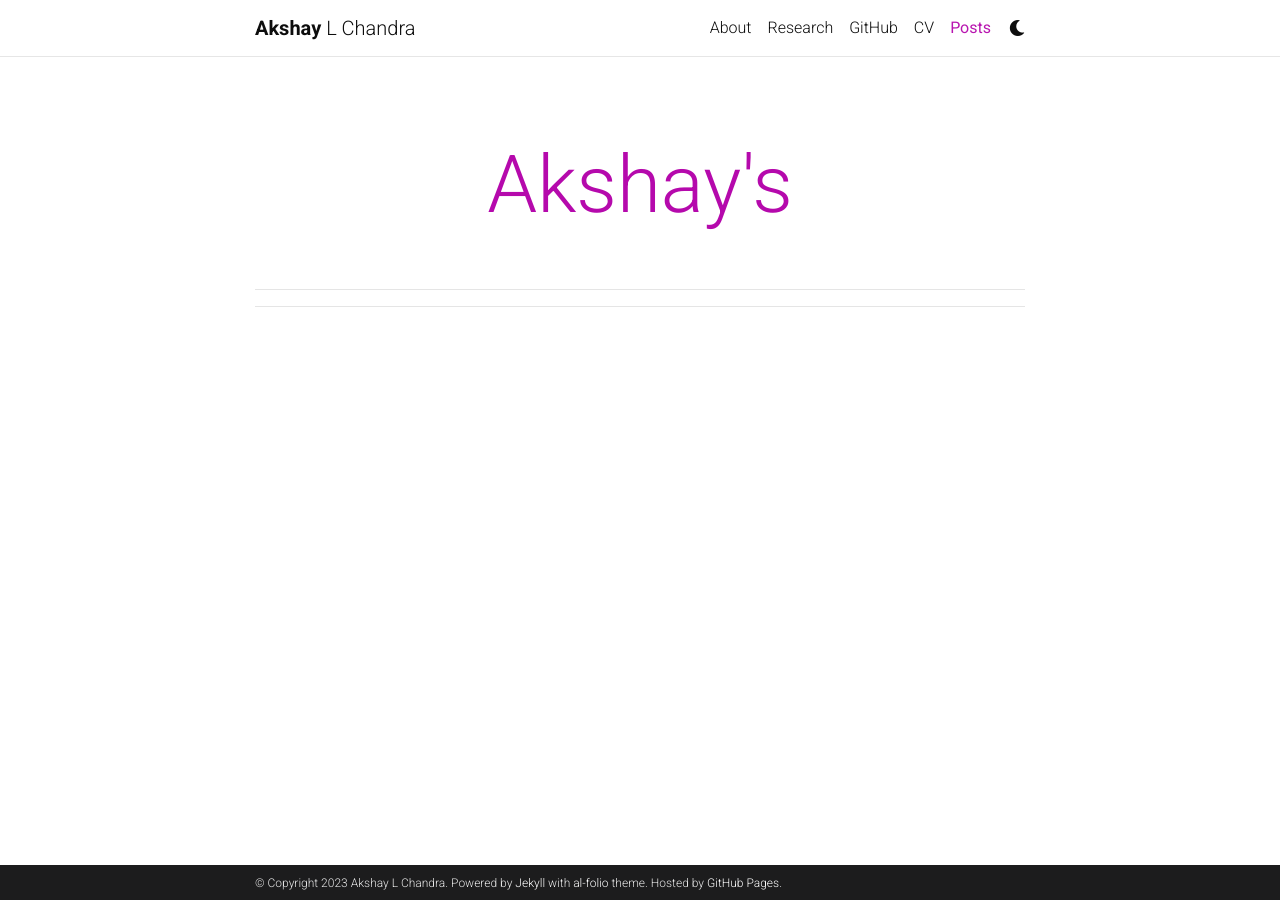
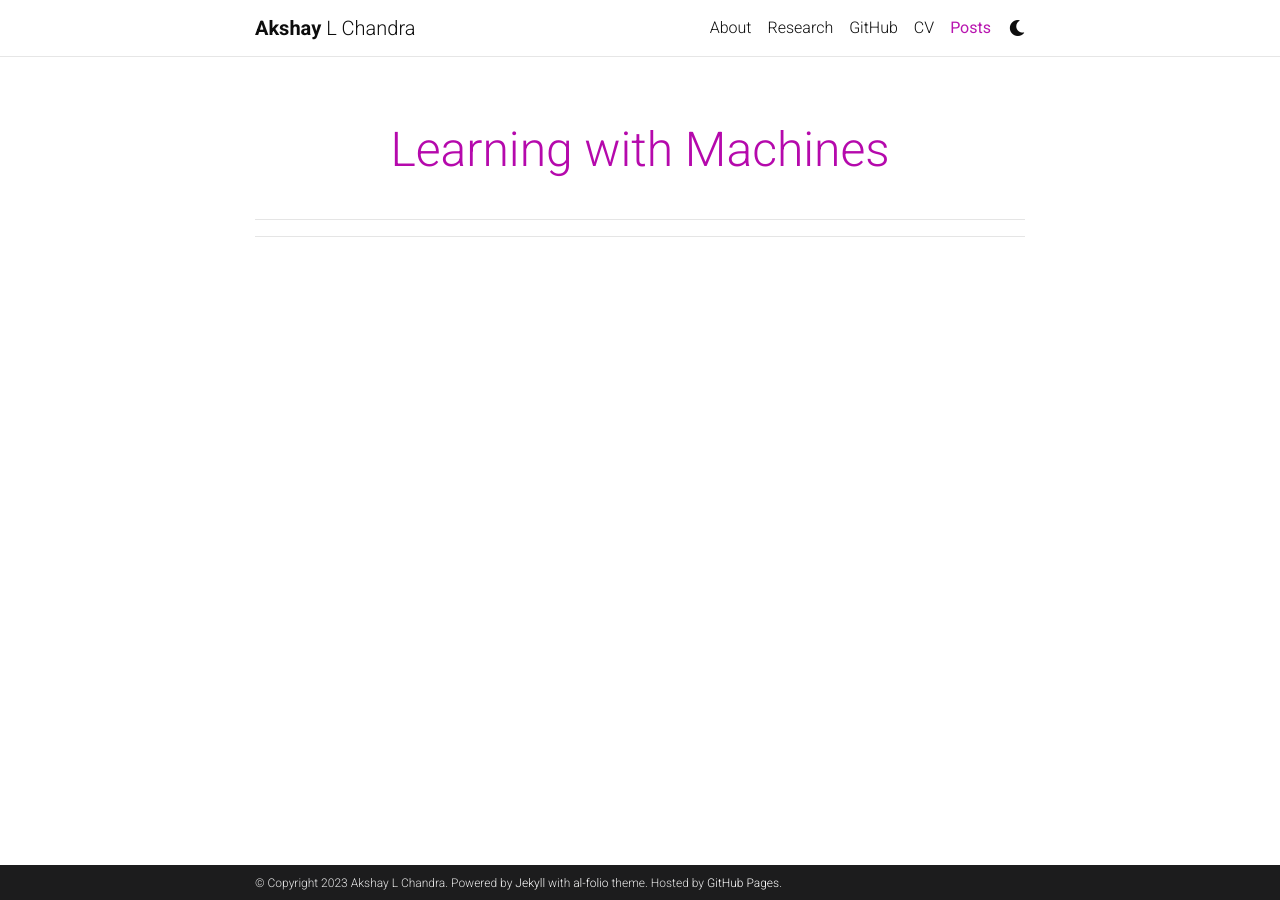
Before and after one commit to acl21/acl21.github.io, a Jekyll site: the page built from blog/index.html, in a window 1280 px wide. Built offline with Jekyll 4.4.1, drawn with Linux system fonts in a browser that asks for light colours; full-size pictures stand in for the smaller copies a plugin makes; the list of posts is cut into pages by our own code; comment, search, counter and statistics services are not loaded; a style sheet for code colours, icons or effects is not loaded.

Commit message:
aesthetic changes to blog

```diff
--- a/_config.yml
+++ b/_config.yml
@@ -118,7 +118,7 @@ bing_site_verification:  # out your bing-site-verification ID (Bing Webmaster)
 # Blog
 # -----------------------------------------------------------------------------
 
-blog_name: Akshay's # blog_name will be displayed in your blog page
+blog_name: Learning with Machines # blog_name will be displayed in your blog page
 blog_nav_title: Posts # your blog must have a title for it to be displayed in the nav bar
 blog_description:
 permalink: /blog/:year/:title/
@@ -134,18 +134,18 @@ related_blog_posts:
 # Giscus comments (RECOMMENDED)
 # Follow instructions on https://giscus.app/ to setup for your repo to fill out
 # the information below.
-giscus:
-  repo: alshedivat/al-folio      # <your-github-user-name>/<your-github-repo-name>
-  repo_id: MDEwOlJlcG9zaXRvcnk2MDAyNDM2NQ==
-  category: Comments             # name of the category under which discussions will be created
-  category_id: DIC_kwDOA5PmLc4CTBt6
-  mapping: title                 # identify discussions by post title
-  strict: 1                      # use strict identification mode
-  reactions_enabled: 1           # enable (1) or disable (0) emoji reactions
-  input_position: bottom         # whether to display input form below (bottom) or above (top) the comments
-  theme: preferred_color_scheme  # name of the color scheme (preferred works well with al-folio light/dark mode)
-  emit_metadata: 0
-  lang: en
+# giscus:
+#   repo: alshedivat/al-folio      # <your-github-user-name>/<your-github-repo-name>
+#   repo_id: MDEwOlJlcG9zaXRvcnk2MDAyNDM2NQ==
+#   category: Comments             # name of the category under which discussions will be created
+#   category_id: DIC_kwDOA5PmLc4CTBt6
+#   mapping: title                 # identify discussions by post title
+#   strict: 1                      # use strict identification mode
+#   reactions_enabled: 1           # enable (1) or disable (0) emoji reactions
+#   input_position: bottom         # whether to display input form below (bottom) or above (top) the comments
+#   theme: preferred_color_scheme  # name of the color scheme (preferred works well with al-folio light/dark mode)
+#   emit_metadata: 0
+#   lang: en
 
 # Disqus comments (DEPRECATED)
 disqus_shortname: # put your disqus shortname
--- a/_sass/_base.scss
+++ b/_sass/_base.scss
@@ -386,12 +386,12 @@ footer.sticky-bottom {
 .header-bar {
   border-bottom: 1px solid var(--global-divider-color);
   text-align: center;
-  padding-top: 2rem;
-  padding-bottom: 3rem;
+  padding-top: 1rem;
+  padding-bottom: 2rem;
 
-  h1 {
+  h2 {
     color: var(--global-theme-color);
-    font-size: 5rem;
+    font-size: 3rem;
   }
 }
 
@@ -422,8 +422,8 @@ footer.sticky-bottom {
   li {
     border-bottom: 1px solid var(--global-divider-color);
     list-style: none;
-    padding-top: 2rem;
-    padding-bottom: 2rem;
+    padding-top: 1rem;
+    padding-bottom: 1rem;
 
     .post-meta {
       color: var(--global-text-color-light);
--- a/blog/index.html
+++ b/blog/index.html
@@ -16,8 +16,8 @@ pagination:
 <div class="post">
 
   <div class="header-bar">
-    <h1>{{ site.blog_name }}</h1>
-    <h2>{{ site.blog_description }}</h2>
+    <h2>{{ site.blog_name }}</h2>
+    <h3>{{ site.blog_description }}</h3>
   </div>
 
   {% if site.display_tags %}
@@ -48,7 +48,7 @@ pagination:
     {% assign categories = post.categories | join: "" %}
 
     <li>
-      <h3>
+      <h4>
         {% if post.redirect == blank %}
           <a class="post-title" href="{{ post.url | prepend: site.baseurl }}">{{ post.title }}</a>
         {% else %}
@@ -61,7 +61,7 @@ pagination:
             <a class="post-title" href="{{ post.redirect | relative_url }}">{{ post.title }}</a>
           {% endif %}
         {% endif %}
-      </h3>
+      </h4>
       <p>{{ post.description }}</p>
       <p class="post-meta">
         {{ read_time }} min read &nbsp; &middot; &nbsp;
--- a/docker-compose.yml
+++ b/docker-compose.yml
@@ -3,7 +3,7 @@ version: "3"
 services:
   jekyll:
     image: amirpourmand/al-folio
-    container_name: al-folio-website
+    container_name: personal-website
     command: bash -c "
       rm -f Gemfile.lock
       && bundler exec jekyll serve --watch --port=8080 --host=0.0.0.0 --livereload --verbose --trace"
```
Also changed, not shown: _pages/about.md (+2 -3 lines).
